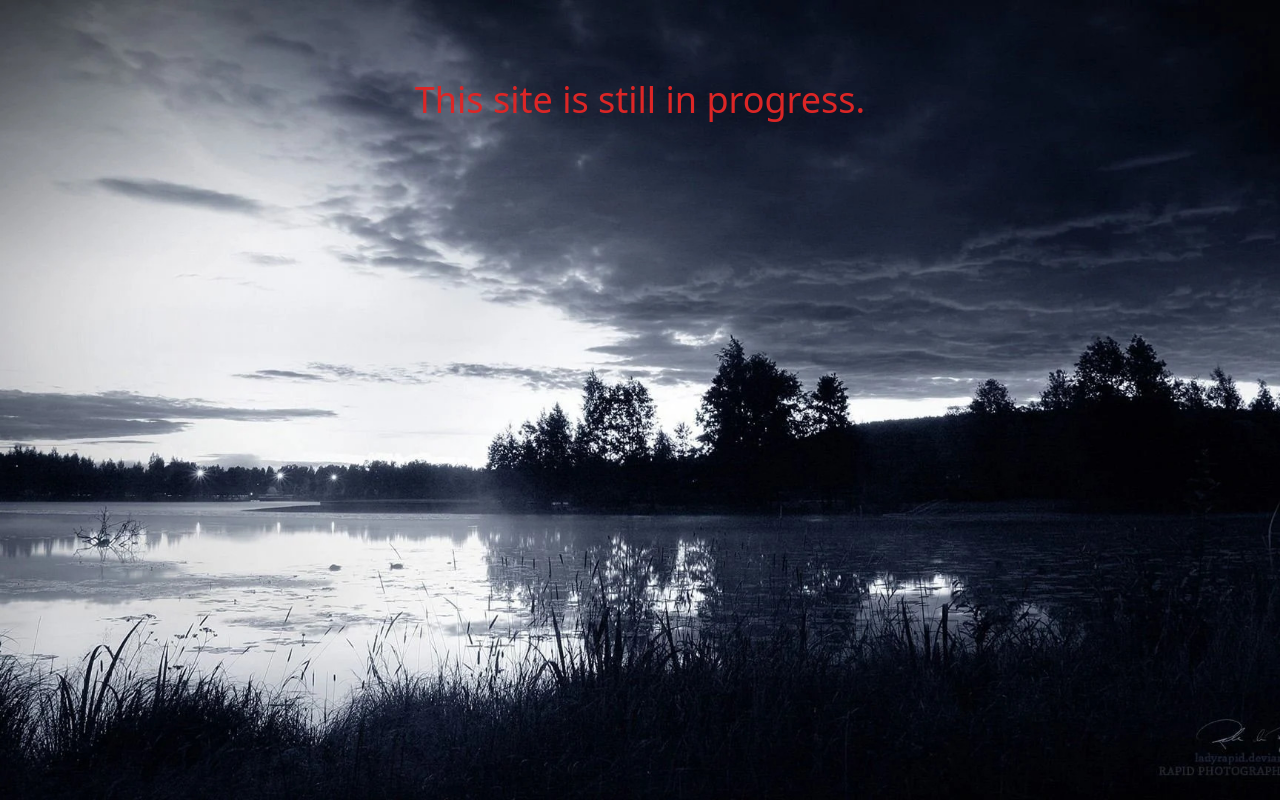
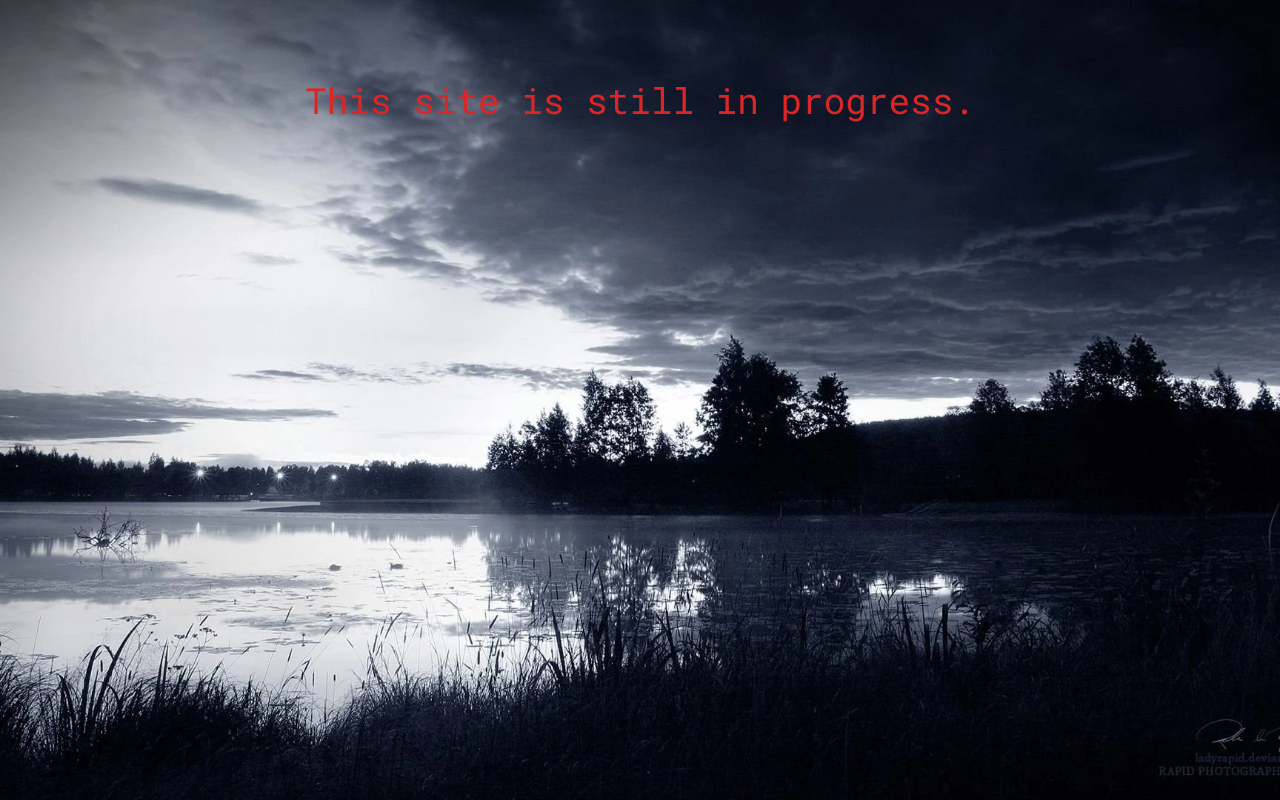
Before and after one commit to laurance18/portfolio, a JavaScript app in the folder portfolio-site/: page / in a window 1280 px wide. Built offline with nearby package versions, Linux system fonts and the light colour scheme; the HTML template or start-up script is replaced by a standard one.

Commit message:
Add colors and fonts

```diff
--- a/portfolio-site/src/index.css
+++ b/portfolio-site/src/index.css
@@ -1,3 +1,4 @@
+@import url('https://fonts.googleapis.com/css2?family=Roboto+Mono:ital,wght@0,300;0,400;0,600;0,700;1,300&display=swap');
 @tailwind base;
 @tailwind components;
 @tailwind utilities;
@@ -5,4 +6,5 @@
 * {
   box-sizing: border-box;
   margin: 0;
+  font-family: 'Roboto Mono', monospace;
 }
--- a/portfolio-site/tailwind.config.js
+++ b/portfolio-site/tailwind.config.js
@@ -7,7 +7,11 @@ module.exports = {
     extend: {
       backgroundImage: {
         'in-progress': "url('./assets/in_progress.jpg')",
-      }
+      },
+      colors: {
+        'primary': '#1A1A2E',
+        'secondary': '#2E2E42',
+      },
     },
   },
   plugins: [],
```
